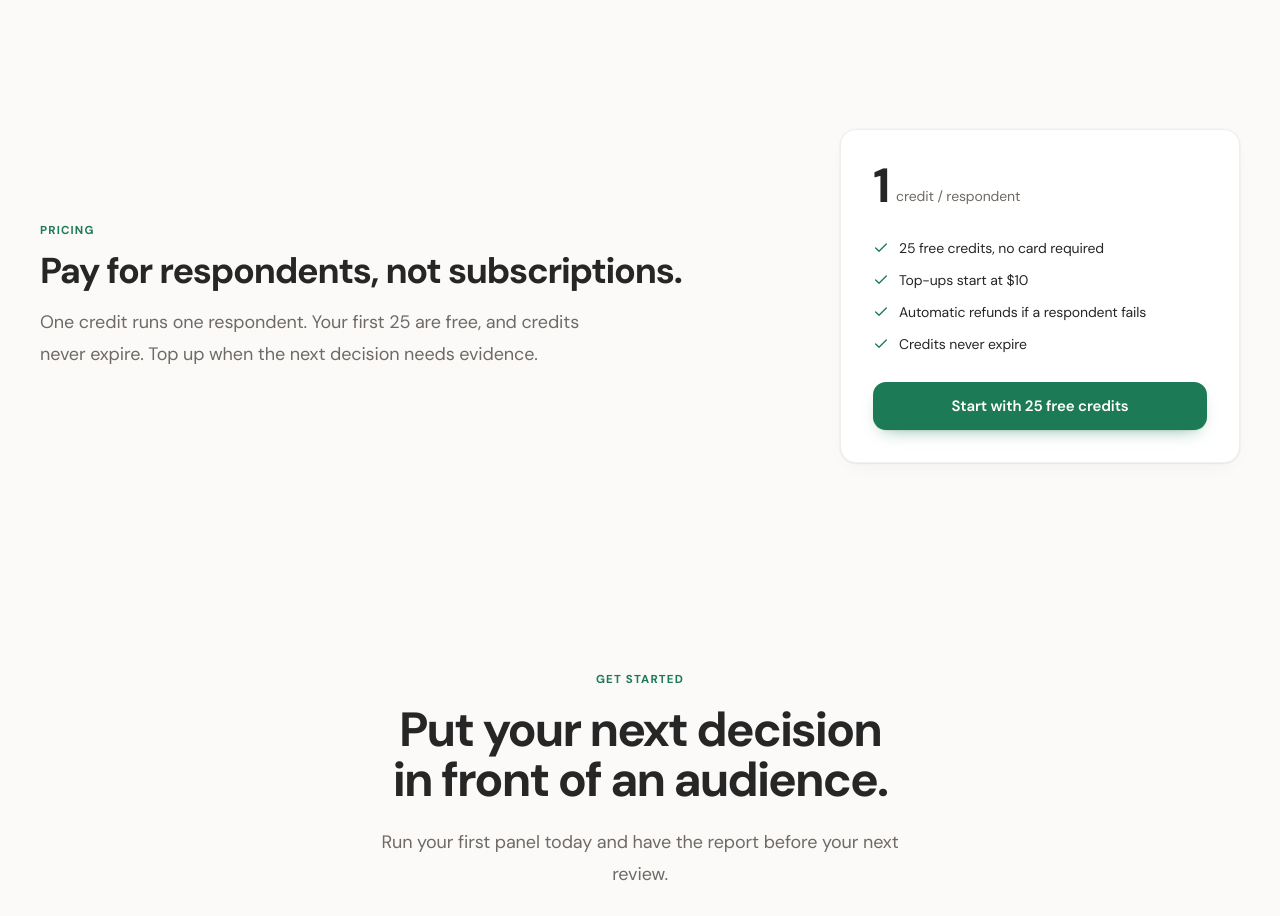
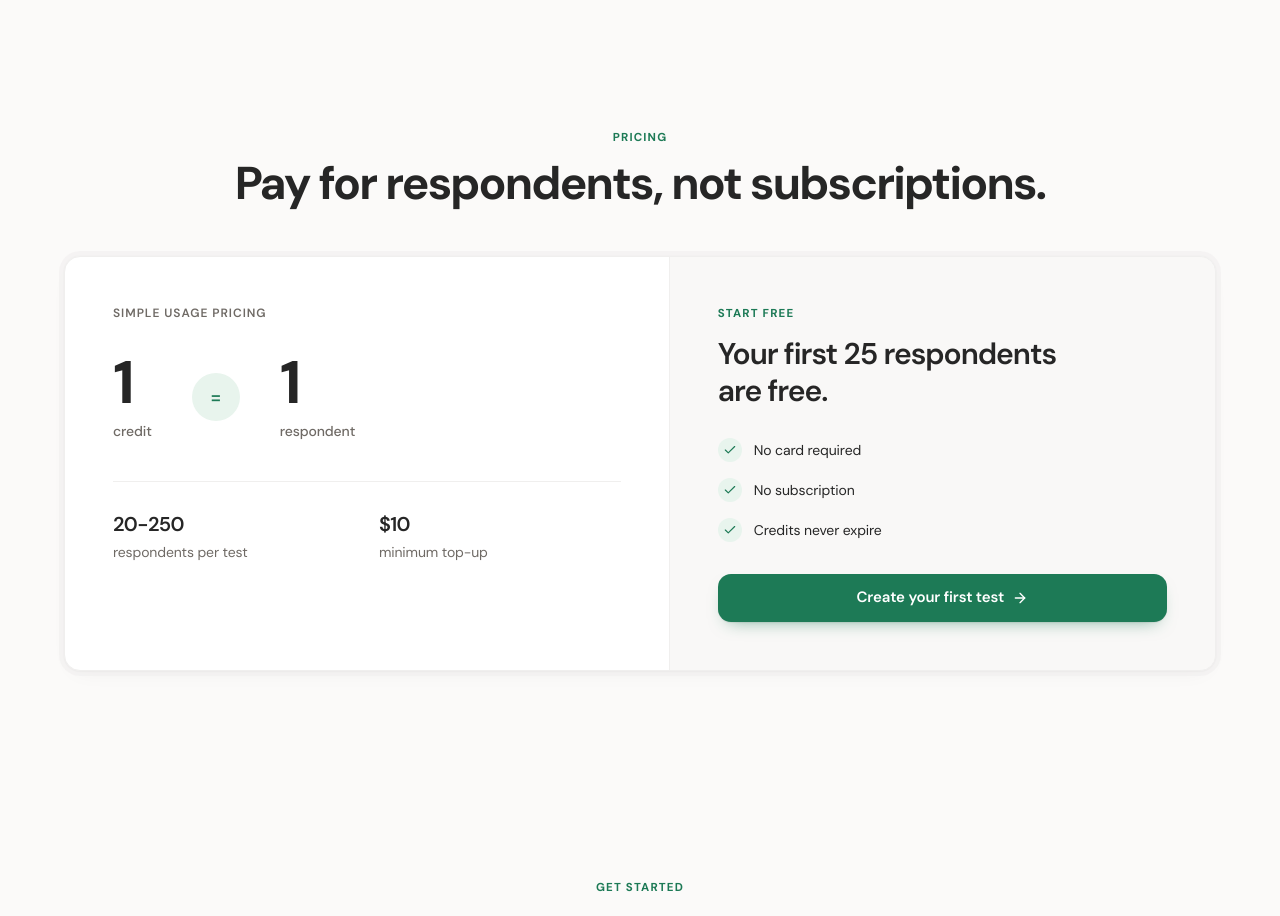
Before and after one commit to arham-saigol/Plurena, a Next.js app: page / in a window 1280 px wide. Shown: the part 2720-3636 px from the top of the page. Built offline with nearby package versions, Linux system fonts and the light colour scheme; no server answers.

Commit message:
feat: refine landing page pricing

```diff
--- a/app/page.tsx
+++ b/app/page.tsx
@@ -227,43 +227,91 @@ export default function LandingPage() {
         id="pricing"
         className="scroll-mt-24 px-4 py-20 sm:px-6 sm:py-24 lg:px-10"
       >
-        <div className="mx-auto grid max-w-[84rem] items-center gap-10 lg:grid-cols-[1fr_400px]">
-          <div>
+        <div className="mx-auto max-w-[72rem]">
+          <div className="text-center">
             <p className="eyebrow">Pricing</p>
-            <h2 className="mt-3 text-3xl leading-[1.08] font-bold tracking-[-0.035em] text-balance sm:text-4xl">
+            <h2 className="mt-3 text-4xl leading-[1.08] font-bold tracking-[-0.04em] sm:text-[2.875rem] sm:whitespace-nowrap">
               Pay for respondents, not subscriptions.
             </h2>
-            <p className="text-muted-foreground mt-4 max-w-xl text-lg leading-8">
-              One credit runs one respondent. Your first 25 are free, and
-              credits never expire. Top up when the next decision needs
-              evidence.
+          </div>
+
+          <div className="bg-card mt-12 grid overflow-hidden rounded-2xl border shadow-[0_0_0_5px_color-mix(in_srgb,var(--border)_55%,transparent),var(--shadow-sm)] lg:grid-cols-[1.05fr_0.95fr]">
+            <div className="p-7 sm:p-10 lg:p-12">
+              <p className="text-muted-foreground text-xs font-semibold tracking-[0.08em] uppercase">
+                Simple usage pricing
+              </p>
+              <div className="mt-8 grid grid-cols-[auto_auto_auto] items-center justify-start gap-6 sm:gap-10">
+                <div>
+                  <p className="text-5xl leading-none font-bold tracking-[-0.05em] tabular-nums sm:text-6xl">
+                    1
+                  </p>
+                  <p className="text-muted-foreground mt-2 text-sm font-medium">
+                    credit
                   </p>
                 </div>
-          <div className="bg-card rounded-2xl border p-7 shadow-[var(--shadow-sm)] sm:p-8">
-            <div className="flex items-end gap-2">
-              <span className="text-5xl font-bold tracking-[-0.05em]">1</span>
-              <span className="text-muted-foreground pb-1 text-sm">
-                credit / respondent
+                <span className="grid size-10 place-items-center rounded-full bg-[var(--green-soft)] text-xl font-medium text-[var(--green)] sm:size-12">
+                  =
                 </span>
+                <div>
+                  <p className="text-5xl leading-none font-bold tracking-[-0.05em] tabular-nums sm:text-6xl">
+                    1
+                  </p>
+                  <p className="text-muted-foreground mt-2 text-sm font-medium">
+                    respondent
+                  </p>
                 </div>
-            <ul className="mt-7 space-y-3 text-sm">
+              </div>
+              <div className="mt-10 grid grid-cols-2 gap-6 border-t pt-7">
+                <div>
+                  <p className="text-xl font-semibold tracking-[-0.03em] tabular-nums">
+                    20-250
+                  </p>
+                  <p className="text-muted-foreground mt-1 text-sm">
+                    respondents per test
+                  </p>
+                </div>
+                <div>
+                  <p className="text-xl font-semibold tracking-[-0.03em] tabular-nums">
+                    $10
+                  </p>
+                  <p className="text-muted-foreground mt-1 text-sm">
+                    minimum top-up
+                  </p>
+                </div>
+              </div>
+            </div>
+
+            <div className="border-t bg-[var(--muted)]/55 p-7 sm:p-10 lg:border-t-0 lg:border-l lg:p-12">
+              <p className="eyebrow">Start free</p>
+              <h3 className="mt-3 text-2xl leading-tight font-semibold tracking-[-0.035em] sm:text-3xl">
+                Your first 25 respondents
+                <br className="hidden sm:block" /> are free.
+              </h3>
+              <ul className="mt-7 space-y-4 text-sm">
                 {[
-                "25 free credits, no card required",
-                "Top-ups start at $10",
-                "Automatic refunds if a respondent fails",
+                  "No card required",
+                  "No subscription",
                   "Credits never expire",
                 ].map((item) => (
-                <li key={item} className="flex items-center gap-2.5">
-                  <Check className="size-4 shrink-0 text-[var(--green)]" />{" "}
+                  <li key={item} className="flex items-center gap-3">
+                    <span className="grid size-6 shrink-0 place-items-center rounded-full bg-[var(--green-soft)]">
+                      <Check className="size-3.5 text-[var(--green)]" />
+                    </span>
                     {item}
                   </li>
                 ))}
               </ul>
-            <Button asChild variant="accent" size="lg" className="mt-7 w-full">
+              <Button
+                asChild
+                variant="accent"
+                size="lg"
+                className="mt-8 w-full"
+              >
                 <AppEntryLink signedOutHref="/sign-up">
-                Start with 25 free credits
+                  Create your first test <ArrowRight />
                 </AppEntryLink>
               </Button>
+            </div>
           </div>
         </div>
       </section>
```
Lines whose indentation alone changed are shown as unchanged.
